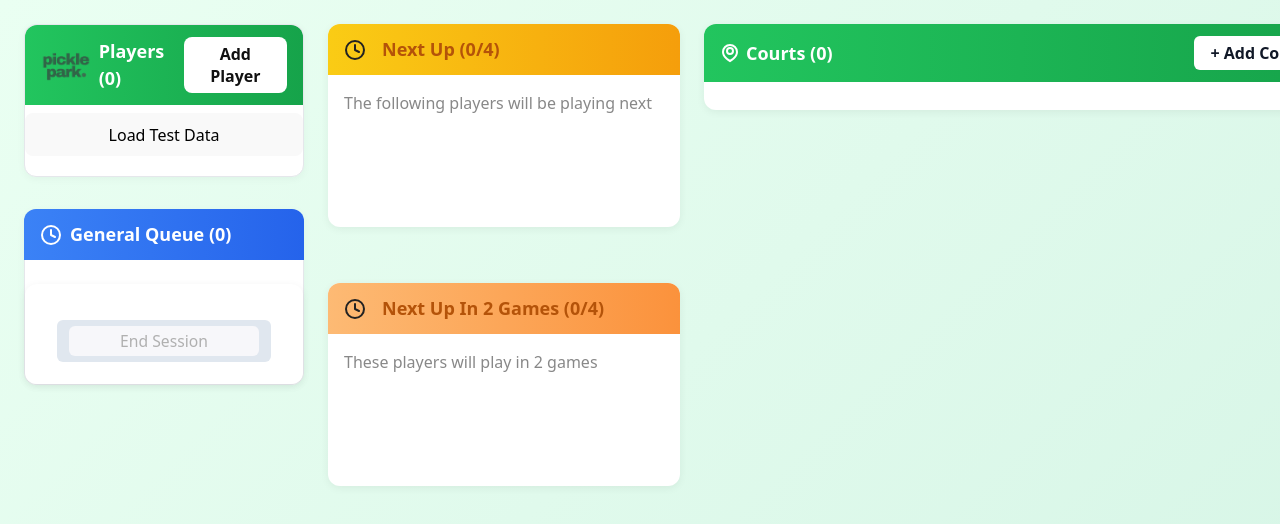
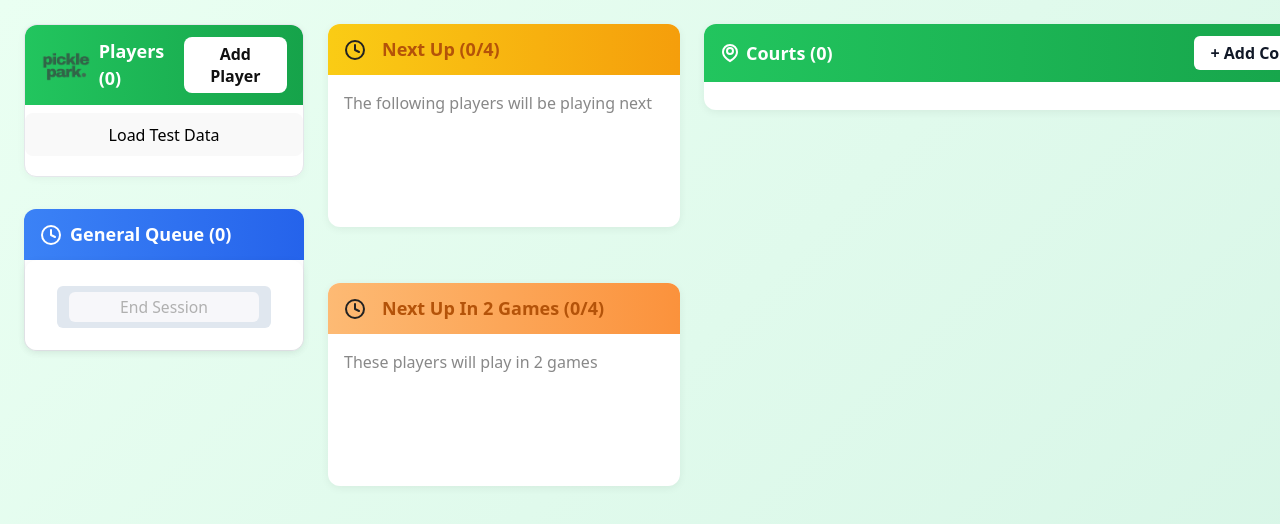
Before and after one commit to ghf4336/PaddleStack, a React (Vite) app in the folder client/: page / in a window 1280 px wide. Shown: the top 524 px of the page. Built offline with nearby package versions, Linux system fonts and the light colour scheme.

Commit message:
Fix margins

```diff
--- a/client/src/App.css
+++ b/client/src/App.css
@@ -191,8 +191,7 @@ body {
   background: #fff;
   border-radius: 12px;
   box-shadow: 0 2px 8px rgba(0,0,0,0.06);
-  padding: 20px 16px 16px 16px;
-  margin: 24px 0;
+  padding: 10px 16px 16px 16px;
   overflow: hidden; /* Prevent scrollbars during drag operations */
   height: auto;
   max-height: 100vh;
```
